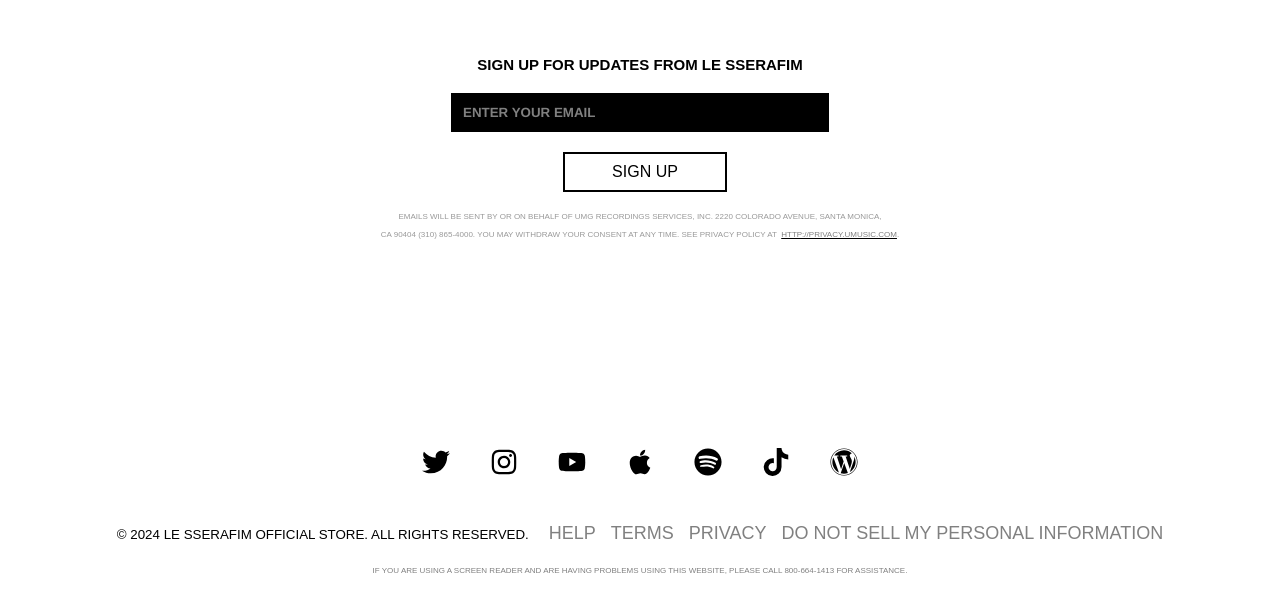
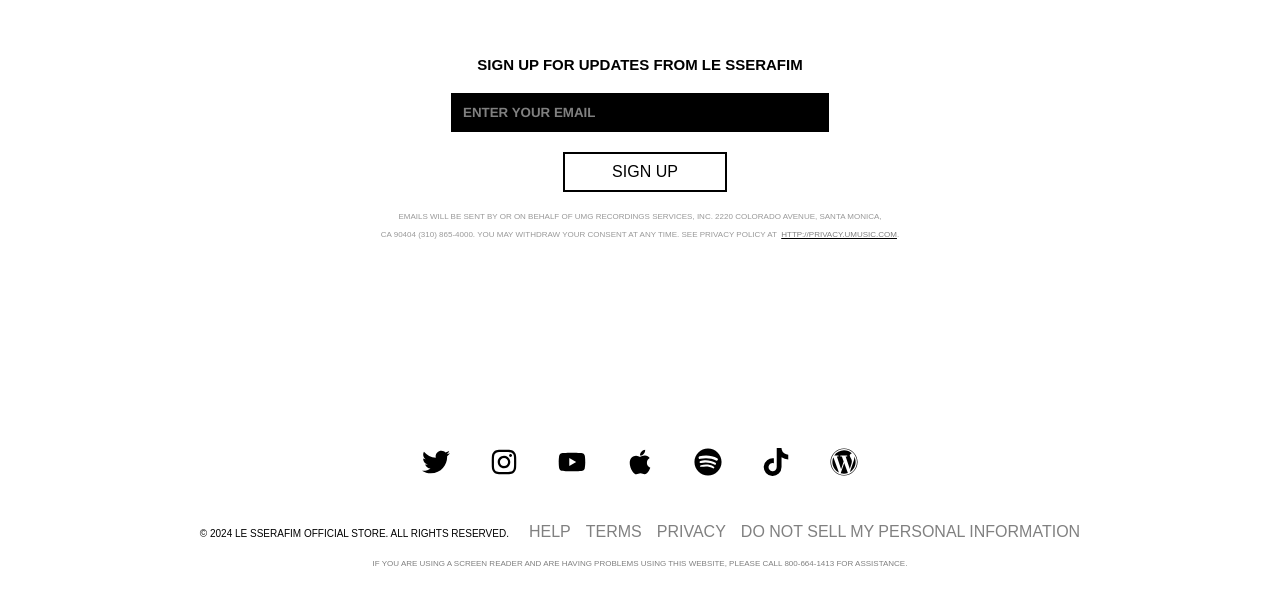
Before and after one commit to Alva156/ALVARICO_ANDREI_3ITG_UI_REPLICATION, a React (Create React App) app: page / in a window 1280 px wide. Shown: the part 1803-2414 px from the top of the page. Built offline with nearby package versions, Linux system fonts and the light colour scheme.

Commit message:
finalcodes8

```diff
--- a/src/App.css
+++ b/src/App.css
@@ -217,7 +217,7 @@
   gap: 15px;
   justify-content: center;
   margin-top: 40px;
-  font-size: large;
+  font-size: medium;
   color: black;
 }
 .menu a {
@@ -232,7 +232,7 @@
 .copy-right {
   display: inline-block;
   margin-right: 20px;
-  font-size: smaller;
+  font-size: x-small;
 }
 
 .assistance-text {
```
